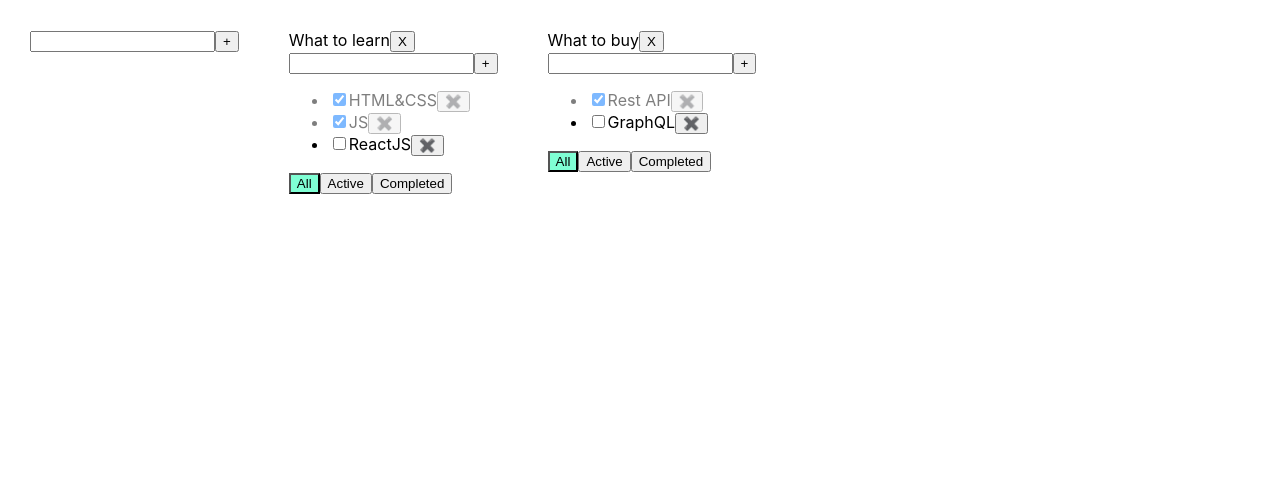
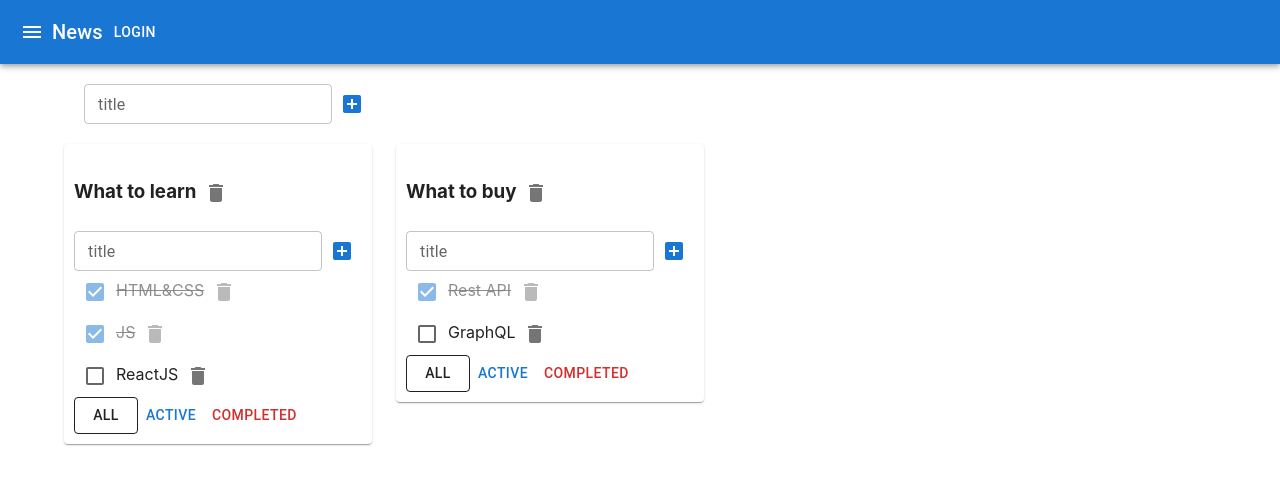
Before and after one commit to AndriiPrysiazhniuk/Todolist, a React (Create React App) app: page / in a window 1280 px wide. Shown: the top 484 px of the page. Built offline with nearby package versions, Linux system fonts and the light colour scheme.

Commit message:
ыswitched all project to material ui

```diff
--- a/src/App.tsx
+++ b/src/App.tsx
@@ -3,6 +3,12 @@ import './App.css';
 import {TaskType, Todolist} from "./components/Todolist";
 import {v1} from "uuid";
 import {AddItemForm} from "./components/AddItemForm";
+import {Header} from "./components/Header";
+import Container from '@mui/material/Container/Container';
+import Grid from '@mui/material/Grid/Grid';
+import Paper from '@mui/material/Paper/Paper';
+
+
 
 export type FilterValuesType = 'all' | 'active' | 'completed'
 type TodolistType = {
@@ -72,10 +78,14 @@ function App() {
         setTodolists(todolists.map(el => el.id === todolistId ? {...el, title: newTitle} : el))
     }
     return (
-        <div className="App">
+        <div>
+            <Header/>
+            <Container fixed>
+                <Grid container style={{padding:'20px'}}>
 
                     <AddItemForm addItem={addTodolist}/>
-
+                </Grid>
+                <Grid container spacing={3}>
                     {todolists.map(el => {
                         let tasksForTodolist = tasks[el.id]
 
@@ -85,7 +95,8 @@ function App() {
                         if (el.filter === 'completed') {
                             tasksForTodolist = tasksForTodolist.filter(el => el.isDone)
                         }
-                return (
+                        return (<Grid item>
+                                <Paper style={{padding: '10px'}}>
                                     <Todolist key={el.id}
                                               id={el.id}
                                               title={el.title}
@@ -98,9 +109,12 @@ function App() {
                                               changeTodolistTitle={changeTodolistTitle}
                                               removeTodolist={removeTodolist}
                                               filter={el.filter}/>
+                                </Paper>
+                            </Grid>
                         )
                     })}
-
+                </Grid>
+            </Container>
         </div>
     );
 }
--- a/src/components/AddItemForm.tsx
+++ b/src/components/AddItemForm.tsx
@@ -1,5 +1,7 @@
 import styles from "../todolist.module.css";
 import React, {ChangeEvent, KeyboardEvent, useState} from "react";
+import {Button, IconButton, TextField} from "@mui/material";
+import {AddBox} from "@mui/icons-material";
 
 type AddItemFormPropsType = {
     addItem: (title: string) => void
@@ -11,7 +13,7 @@ export const AddItemForm = (props: AddItemFormPropsType) => {
     const [error, setError] = useState<string | null>(null)
     const onEnterPressHandler = (e: KeyboardEvent<HTMLInputElement>) => {
         if (e.key === 'Enter' && inputValue.trim() !== '') {
-            addItem( inputValue.trim())
+            addItem(inputValue.trim())
             setInputValue('')
         } else {
             setError('Title is Required 😣')
@@ -23,7 +25,7 @@ export const AddItemForm = (props: AddItemFormPropsType) => {
     }
     const addTaskHandler = () => {
         if (inputValue.trim() !== '') {
-            addItem( inputValue.trim())
+            addItem(inputValue.trim())
             setInputValue('')
         } else {
             setError('Title is Required 😣')
@@ -31,10 +33,14 @@ export const AddItemForm = (props: AddItemFormPropsType) => {
     }
     return (
         <div>
-            <input className={error ? styles.error : ''} onKeyDown={onEnterPressHandler}
-                   onChange={handleInputChanges} value={inputValue}/>
-            <button onClick={addTaskHandler}>+</button>
-            <p className={error ? styles.errorMessage : ''}>{error}</p>
+            <TextField error={!!error} onKeyDown={onEnterPressHandler}
+                       onChange={handleInputChanges}
+                       value={inputValue} variant={'outlined'} label={'title'} helperText={error} size={'small'}/>
+            <IconButton color={'primary'}
+                        onClick={addTaskHandler}>
+                <AddBox/>
+            </IconButton>
+            {/*<p className={error ? styles.errorMessage : ''}>{error}</p>*/}
         </div>
     )
 }
--- a/src/components/EditableSpan.tsx
+++ b/src/components/EditableSpan.tsx
@@ -1,4 +1,7 @@
 import React, {ChangeEvent, useState} from "react";
+import {TextField} from "@mui/material";
+
+
 
 type EditableSpanPropsType = {
     value: string
@@ -20,6 +23,7 @@ export const EditableSpan = (props: EditableSpanPropsType) => {
         onChange(title)
     }
     return editMode
-        ? <input type="text" onChange={onChangeInputHandler} value={title} onBlur={activateViewMode} autoFocus/>
+        ? <TextField type="text" onChange={onChangeInputHandler} value={title} onBlur={activateViewMode}
+                     autoFocus/>
         : <span onDoubleClick={setEditModeHandler}>{value}</span>
 }
--- /dev/null
+++ b/src/components/Header.tsx
@@ -0,0 +1,27 @@
+import AppBar from "@mui/material/AppBar";
+import Toolbar from "@mui/material/Toolbar";
+import IconButton from "@mui/material/IconButton";
+import {Menu} from "@mui/icons-material";
+import Typography from "@mui/material/Typography";
+import Button from "@mui/material/Button";
+import React from "react";
+
+export const Header = () => {
+    return (
+        <AppBar position="static">
+            <Toolbar>
+                <IconButton
+                    edge="start"
+                    color="inherit"
+                    aria-label="menu"
+                >
+                    <Menu/>
+                </IconButton>
+                <Typography variant="h6">
+                    News
+                </Typography>
+                <Button color="inherit">Login</Button>
+            </Toolbar>
+        </AppBar>
+    )
+}
--- a/src/components/Todolist.tsx
+++ b/src/components/Todolist.tsx
@@ -3,6 +3,8 @@ import {FilterValuesType} from "../App";
 import styles from '../todolist.module.css'
 import {AddItemForm} from "./AddItemForm";
 import {EditableSpan} from "./EditableSpan";
+import {Button, Checkbox, IconButton} from "@mui/material";
+import {Delete} from "@mui/icons-material";
 
 export type TaskType = {
     id: string
@@ -14,7 +16,7 @@ type PropsType = {
     id: string
     changeTaskStatus: (todolistId: string, taskId: string, isDone: boolean) => void
     changeTaskTitle: (todolistId: string, taskId: string, newTitle: string) => void
-    changeTodolistTitle:(todolistId:string, newTitle:string)=>void
+    changeTodolistTitle: (todolistId: string, newTitle: string) => void
     addTask: (todolistId: string, title: string) => void
     removeTask: (todolistId: string, taskId: string) => void
     changeFilter: (todolistId: string, filter: FilterValuesType) => void
@@ -47,19 +49,20 @@ export const Todolist = (props: PropsType) => {
     const removeTodolistHandler = () => {
         removeTodolist(id)
     }
-const changeTodolistTitleHandler=(newTitle:string)=>{
-changeTodolistTitle(id, newTitle)
-}
+    const changeTodolistTitleHandler = (newTitle: string) => {
+        changeTodolistTitle(id, newTitle)
+    }
     return (
         <div>
-            {/*<h3>{props.title}</h3>*/}
-            <div>
+            <h3>
                 <EditableSpan value={title} onChange={changeTodolistTitleHandler}/>
-                <button onClick={removeTodolistHandler}>X</button>
-            </div>
+                <IconButton onClick={removeTodolistHandler}>
+                    <Delete/>
+                </IconButton>
+            </h3>
 
             <AddItemForm addItem={addTaskHandler}/>
-            <ul>
+            <div>
                 {tasks.map((el) => {
                     const removeTaskHandler = () => {
                         removeTask(props.id, el.id)
@@ -72,26 +75,30 @@ changeTodolistTitle(id, newTitle)
                         changeTaskTitle(props.id, el.id, newTitle)
                     }
                     return (
-                        <li key={el.id} className={el.isDone ? styles.isDone : ''}>
-                            <input onChange={changeTaskStatusHandler} type="checkbox" checked={el.isDone}/>
+                        <div key={el.id} className={el.isDone ? styles.isDone : ''}>
+                            <Checkbox onChange={changeTaskStatusHandler} checked={el.isDone}/>
+
                             <EditableSpan onChange={changeTaskTitleHandler} value={el.title}/>
-                            <button onClick={removeTaskHandler}>✖️</button>
 
-                        </li>
+                            <IconButton onClick={removeTaskHandler}>
+                                <Delete/>
+                            </IconButton>
+
+                        </div>
                     )
                 })}
 
-            </ul>
+            </div>
             <div>
-                <button className={filter === 'all' ? styles.activeFilter : ''}
-                        onClick={() => onFilterBtnClickHandler('all')}>All
-                </button>
-                <button className={filter === 'active' ? styles.activeFilter : ''}
-                        onClick={() => onFilterBtnClickHandler('active')}>Active
-                </button>
-                <button className={filter === 'completed' ? styles.activeFilter : ''}
-                        onClick={() => onFilterBtnClickHandler('completed')}>Completed
-                </button>
+                <Button variant={filter === 'all' ? 'outlined' : 'text'}
+                        color={'inherit'} onClick={() => onFilterBtnClickHandler('all')}>All
+                </Button>
+                <Button variant={filter === 'active' ? 'outlined' : 'text'}
+                        color={'primary'} onClick={() => onFilterBtnClickHandler('active')}>Active
+                </Button>
+                <Button variant={filter === 'completed' ? 'outlined' : 'text'}
+                        color={'error'} onClick={() => onFilterBtnClickHandler('completed')}>Completed
+                </Button>
             </div>
         </div>
     )
--- a/src/todolist.module.css
+++ b/src/todolist.module.css
@@ -1,17 +1,4 @@
-button, input{
-    outline: none;
-}
-.error {
-    border: red 1px solid;
-}
-
-.errorMessage {
-    color: red;
-}
-
-.activeFilter {
-    background-color: aquamarine;
-}
 .isDone {
     opacity: 0.5;
+    text-decoration: line-through;
 }
```
Lines whose indentation alone changed are shown as unchanged.
